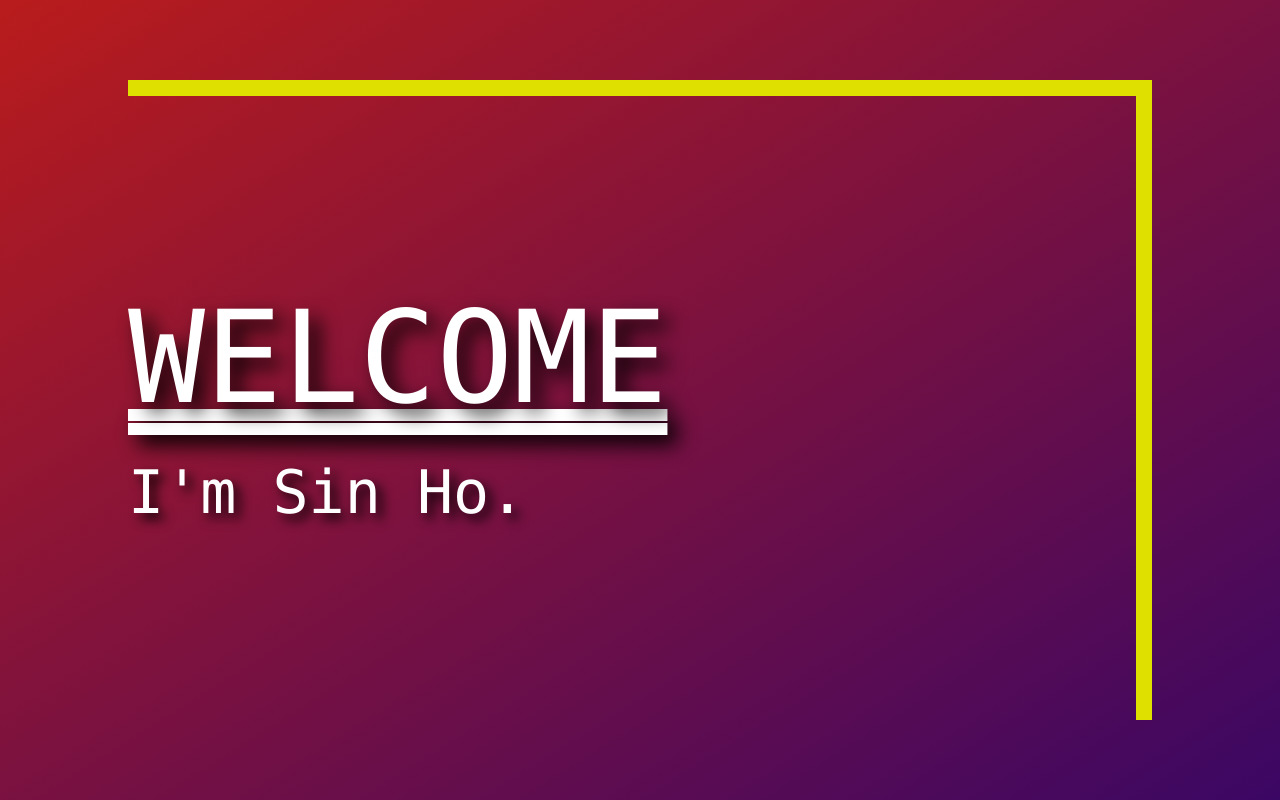
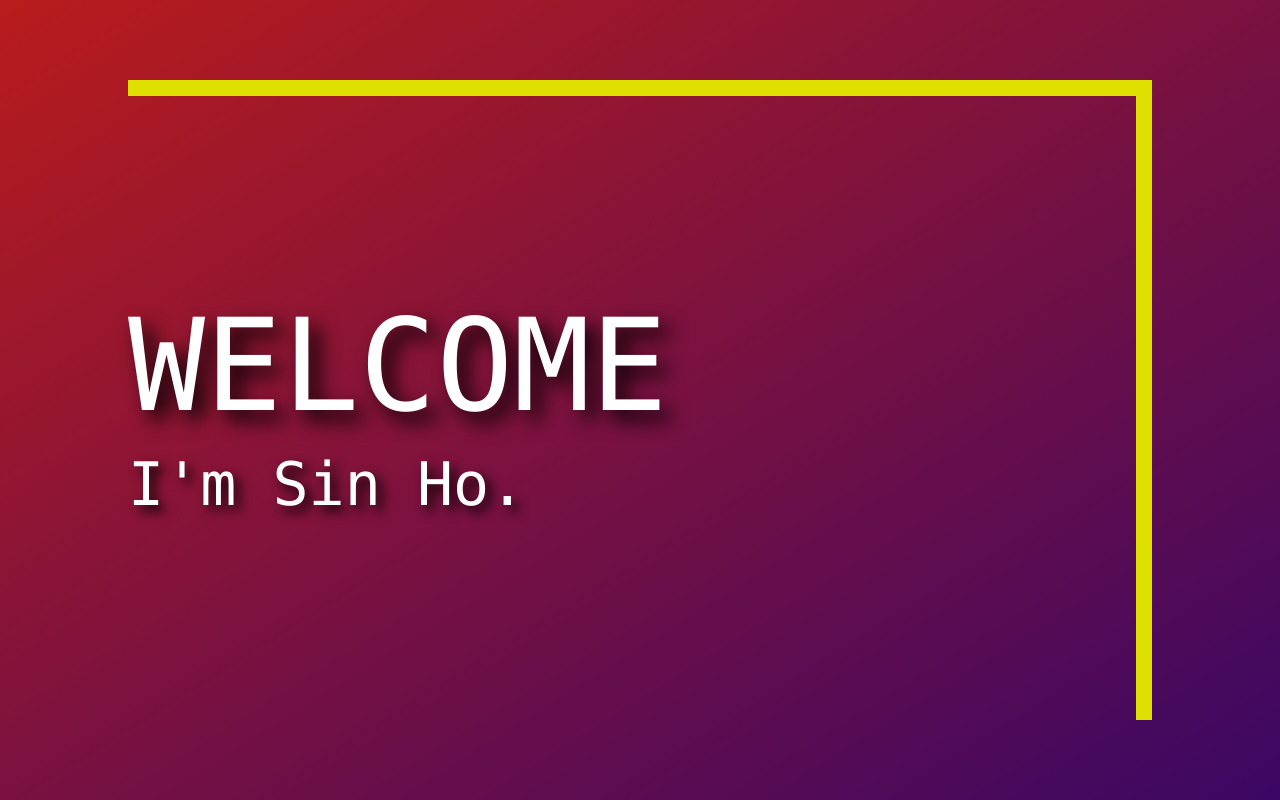
Before and after one commit to sinhoko1999/sinhoko1999.github.io, a Next.js app: page / in a window 1280 px wide. Built offline with nearby package versions, Linux system fonts and the light colour scheme.

Commit message:
Added fade in animation

```diff
--- a/src/app/layout.tsx
+++ b/src/app/layout.tsx
@@ -45,7 +45,7 @@ export default function RootLayout({
           {children}
         </div>
       </body> */}
-      <body className="h-dvh overflow-visible bg-gradient-to-tl from-purple-950 to-red-700">
+      <body className="h-dvh overflow-hidden bg-gradient-to-tl from-purple-950 to-red-700">
         {children}
       </body>
     </html>
--- a/src/app/page.tsx
+++ b/src/app/page.tsx
@@ -4,11 +4,11 @@ export default function Page() {
   return (
     <div className="h-dvh snap-y snap-mandatory overflow-scroll">
       <div className="p- flex h-dvh snap-center items-center justify-center px-[10vw] py-[10vh]">
-        <div className="flex h-full grow flex-col justify-center gap-5 border-r-[16px] border-t-[16px] border-[#dfdf00] md:gap-10">
-          <div className="text-shadow-mdblack md:text-shadow-lgblack font-mono text-6xl text-white underline decoration-double md:text-9xl">
+        <div className="flex h-full grow flex-col justify-center gap-3 border-r-[16px] border-t-[16px] border-[#dfdf00] md:gap-6">
+          <div className="animate-[1.5s_linear_0s_fadein1]  font-mono text-6xl text-white text-shadow-mdblack md:text-9xl md:text-shadow-lgblack">
             WELCOME
           </div>
-          <div className="text-shadow-smblack md:text-shadow-mdblack font-mono text-3xl text-white shadow-gray-500 md:text-6xl">
+          <div className="animate-[2.5s_linear_0s_fadein2]  font-mono text-3xl text-white shadow-gray-500 text-shadow-smblack md:text-6xl md:text-shadow-mdblack">
             I'm Sin Ho.
           </div>
         </div>
--- a/tailwind.config.ts
+++ b/tailwind.config.ts
@@ -12,6 +12,18 @@ const config: Config = {
         smblack: "3px 3px 6px black",
         mdblack: "6px 6px 12px black",
         lgblack: "10px 10px 20px black",
+      },
+      keyframes: {
+        fadein1: {
+          "0%": { opacity: "0", translate: "0px 50px" },
+          "40%": { opacity: "0", translate: "0px 50px" },
+          "100%": { opacity: "1", translate: "0px 0px" },
+        },
+        fadein2: {
+          "0%": { opacity: "0", translate: "0px 20px" },
+          "60%": { opacity: "0", translate: "0px 20px" },
+          "100%": { opacity: "1", translate: "0px 0px" },
+        },
       },
     },
   },
```
